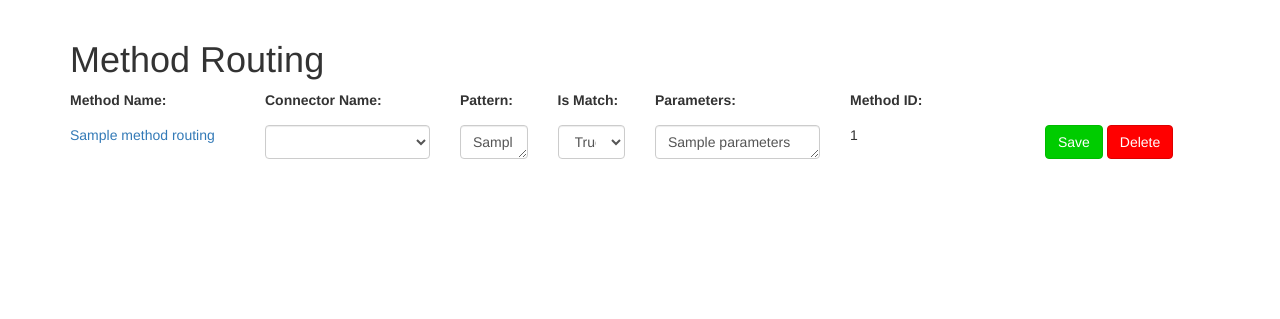
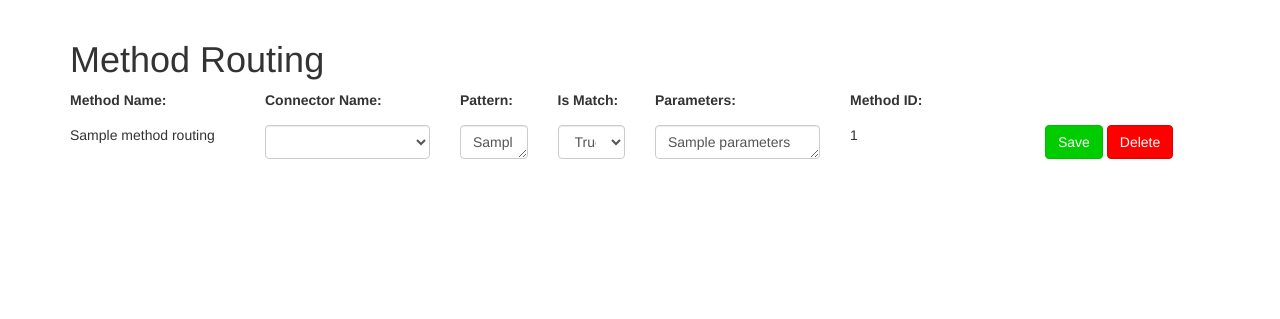
Before and after one commit to OpenBankProject/API-Manager, a Django app: template apimanager/methodrouting/templates/methodrouting/index.html in a window 1280 px wide. Shown: the part 50-369 px from the top of the page. Run offline with Django 3.2, Linux system fonts and the light colour scheme; the template is opened without the code that fills it: most values are stand-ins (such as "Sample title", 1, 10 or a date in 2020); lists and menus that the app fills with data are empty; some libraries are stand-ins or nearby versions.

Commit message:
used the <div instead of <a for method_name and dynamic_endpoint_id

```diff
--- a/apimanager/dynamicendpoints/templates/dynamicendpoints/index.html
+++ b/apimanager/dynamicendpoints/templates/dynamicendpoints/index.html
@@ -19,7 +19,8 @@
             <div class="row">
                 <div class="col-xs-12 col-sm-2">
                     <div class="form-group" cols="1" rows="1">
-                        <a href="" class="dynamic_endpoint_id">{{ dynamic_endpoint.dynamic_endpoint_id }}</a></div>
+{#                        <a href="" class="dynamic_endpoint_id">{{ dynamic_endpoint.dynamic_endpoint_id }}</a></div>#}
+                        <div class="dynamic_endpoint_id">{{ dynamic_endpoint.dynamic_endpoint_id }}</div></div>
                 </div>
 
                 <div class="col-xs-12 col-sm-8">
--- a/apimanager/methodrouting/templates/methodrouting/index.html
+++ b/apimanager/methodrouting/templates/methodrouting/index.html
@@ -31,7 +31,8 @@
             <div class="row">
                 <div class="col-xs-12 col-sm-2">
                     <div class="form-group" cols="1" rows="1">
-                        <a href="{{ methodSwaggerUrl }}={{ method_routing.method_name }}" class="method_name">{{ method_routing.method_name }}</a></div>
+{#                        <a href="{{ methodSwaggerUrl }}={{ method_routing.method_name }}" class="method_name">{{ method_routing.method_name }}</a></div>#}
+                        <div class="method_name">{{ method_routing.method_name }}</div></div>
                 </div>
                 <div class="col-xs-12 col-sm-2">
                     <select class="connector_name form-control " }>
```
